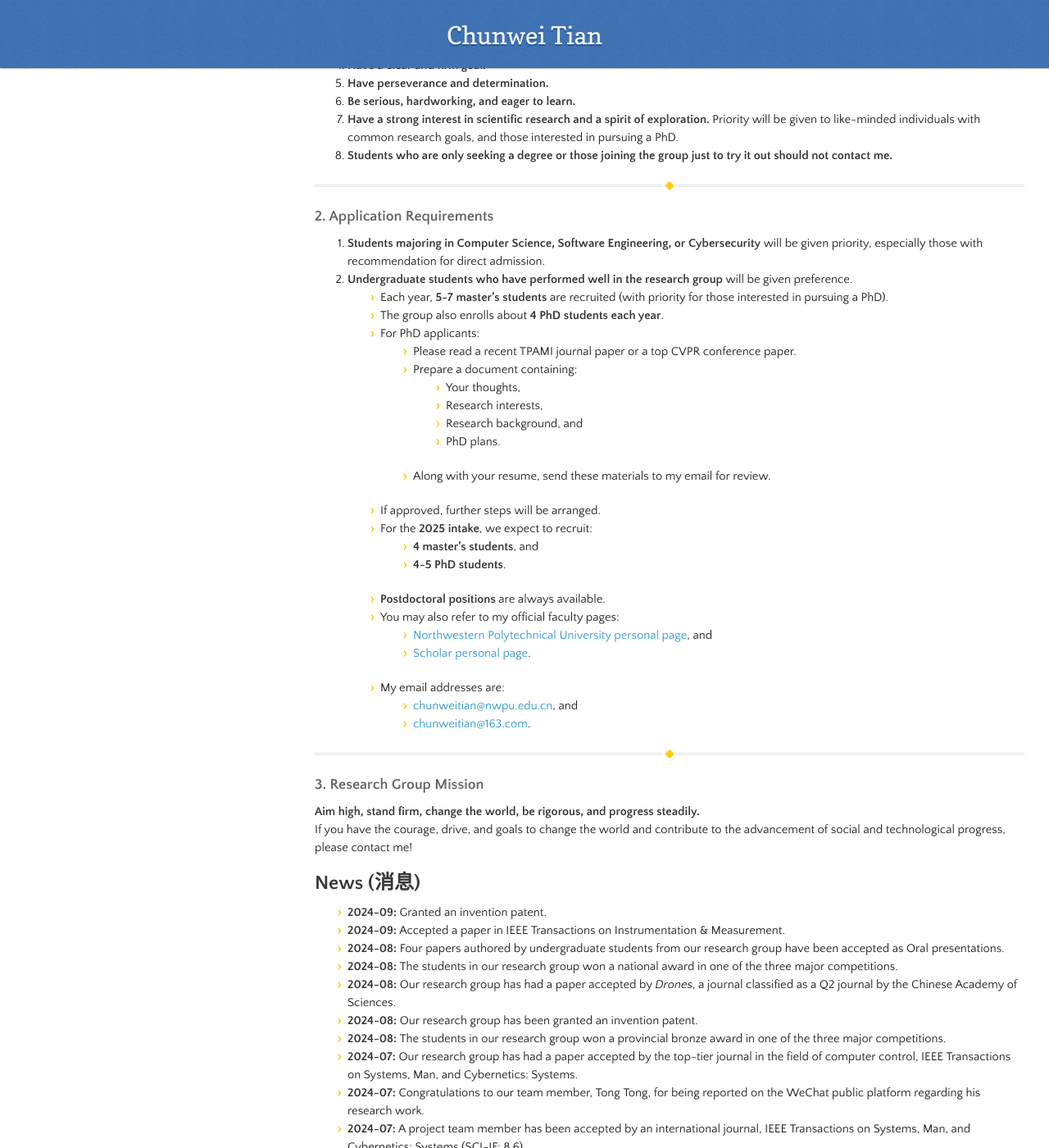
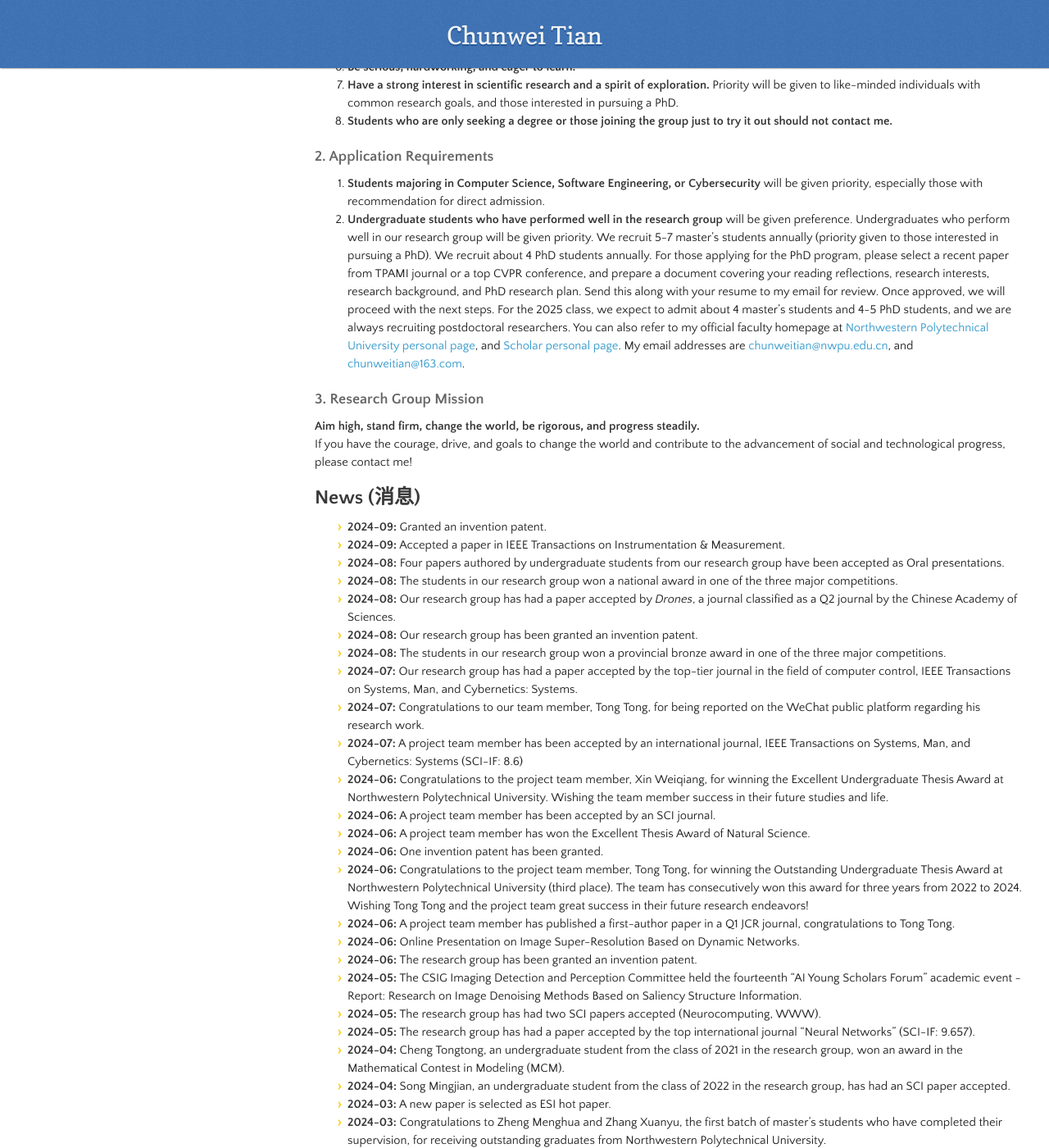
Before and after one commit to hellloxiaotian/hellloxiaotian.github.io, a Jekyll site: the page built from index.md, in a window 1280 px wide and 1400 px high, scrolled down 6622 px. Shown: the whole window at 82% size. Built offline with Jekyll 4.4.1, drawn with Linux system fonts in a browser that asks for light colours; nearby versions of some CDN libraries; our own code applies the rules of GitHub Pages for plain Markdown files; the repository's description, which GitHub fills in, is left out.

Commit message:
Update index.md

```diff
--- a/index.md
+++ b/index.md
@@ -125,9 +125,6 @@ Major Research Project:  Noise Tolerance Computing and Flexible Low-Level Vision
 - C. Tian, G. Zhu, Z. Wu, Y. Xu, W. Zuo, C. Chen, C. Lin. Lightweight Image Super-Resolution with Enhanced CNN[J].Knowledge-based systems, 2020:106235. （The production of international Super-Resolution Benchmark)
 
 
-<br/>
-
-
 ## Recruitment (招生)
 ### 1. Basic Admission Requirements
 1. **Have a strong sense of national and social responsibility.**
@@ -139,34 +136,10 @@ Major Research Project:  Noise Tolerance Computing and Flexible Low-Level Vision
 7. **Have a strong interest in scientific research and a spirit of exploration.** Priority will be given to like-minded individuals with common research goals, and those interested in pursuing a PhD.
 8. **Students who are only seeking a degree or those joining the group just to try it out should not contact me.**
 
----
 
 ### 2. Application Requirements
 1. **Students majoring in Computer Science, Software Engineering, or Cybersecurity** will be given priority, especially those with recommendation for direct admission.
-2. **Undergraduate students who have performed well in the research group** will be given preference.
-   - Each year, **5-7 master's students** are recruited (with priority for those interested in pursuing a PhD).
-   - The group also enrolls about **4 PhD students each year**.
-   - For PhD applicants:
-     - Please read a recent TPAMI journal paper or a top CVPR conference paper.
-     - Prepare a document containing:
-       - Your thoughts,
-       - Research interests,
-       - Research background, and
-       - PhD plans.
-     - Along with your resume, send these materials to my email for review.
-   - If approved, further steps will be arranged.
-   - For the **2025 intake**, we expect to recruit:
-     - **4 master's students**, and
-     - **4-5 PhD students**.
-   - **Postdoctoral positions** are always available.
-   - You may also refer to my official faculty pages:
-     - [Northwestern Polytechnical University personal page](https://teacher.nwpu.edu.cn/chunweitian.html), and
-     - [Scholar personal page](https://www.scholat.com/chunweitian).
-   - My email addresses are:
-     - [chunweitian@nwpu.edu.cn](mailto:chunweitian@nwpu.edu.cn), and
-     - [chunweitian@163.com](mailto:chunweitian@163.com).
-
----
+2. **Undergraduate students who have performed well in the research group** will be given preference. Undergraduates who perform well in our research group will be given priority. We recruit 5-7 master's students annually (priority given to those interested in pursuing a PhD). We recruit about 4 PhD students annually. For those applying for the PhD program, please select a recent paper from TPAMI journal or a top CVPR conference, and prepare a document covering your reading reflections, research interests, research background, and PhD research plan. Send this along with your resume to my email for review. Once approved, we will proceed with the next steps. For the 2025 class, we expect to admit about 4 master's students and 4-5 PhD students, and we are always recruiting postdoctoral researchers. You can also refer to my official faculty homepage at [Northwestern Polytechnical University personal page](https://teacher.nwpu.edu.cn/chunweitian.html), and  [Scholar personal page](https://www.scholat.com/chunweitian). My email addresses are [chunweitian@nwpu.edu.cn](mailto:chunweitian@nwpu.edu.cn), and  [chunweitian@163.com](mailto:chunweitian@163.com).
 
 ### 3. Research Group Mission
 **Aim high, stand firm, change the world, be rigorous, and progress steadily.**
```
